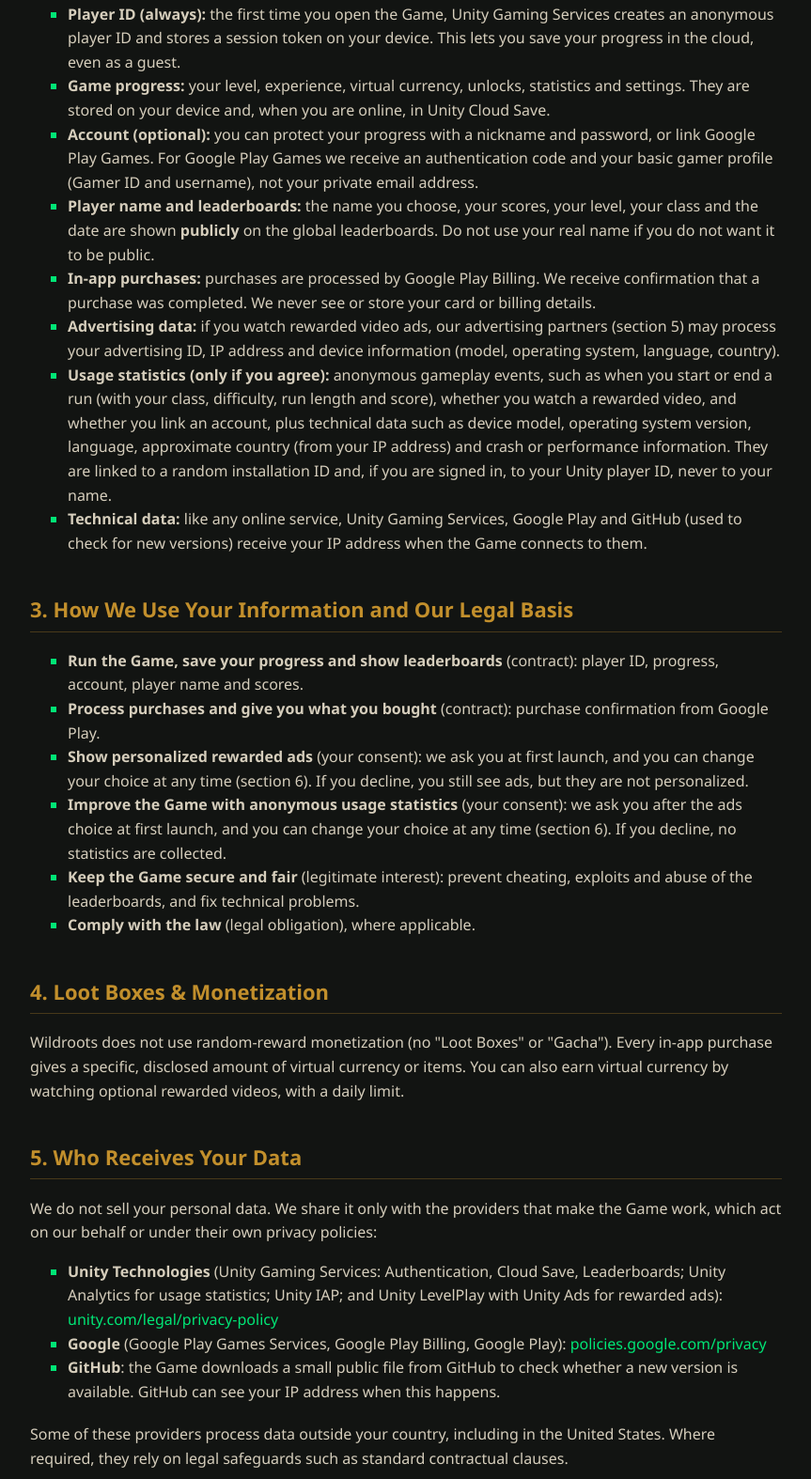
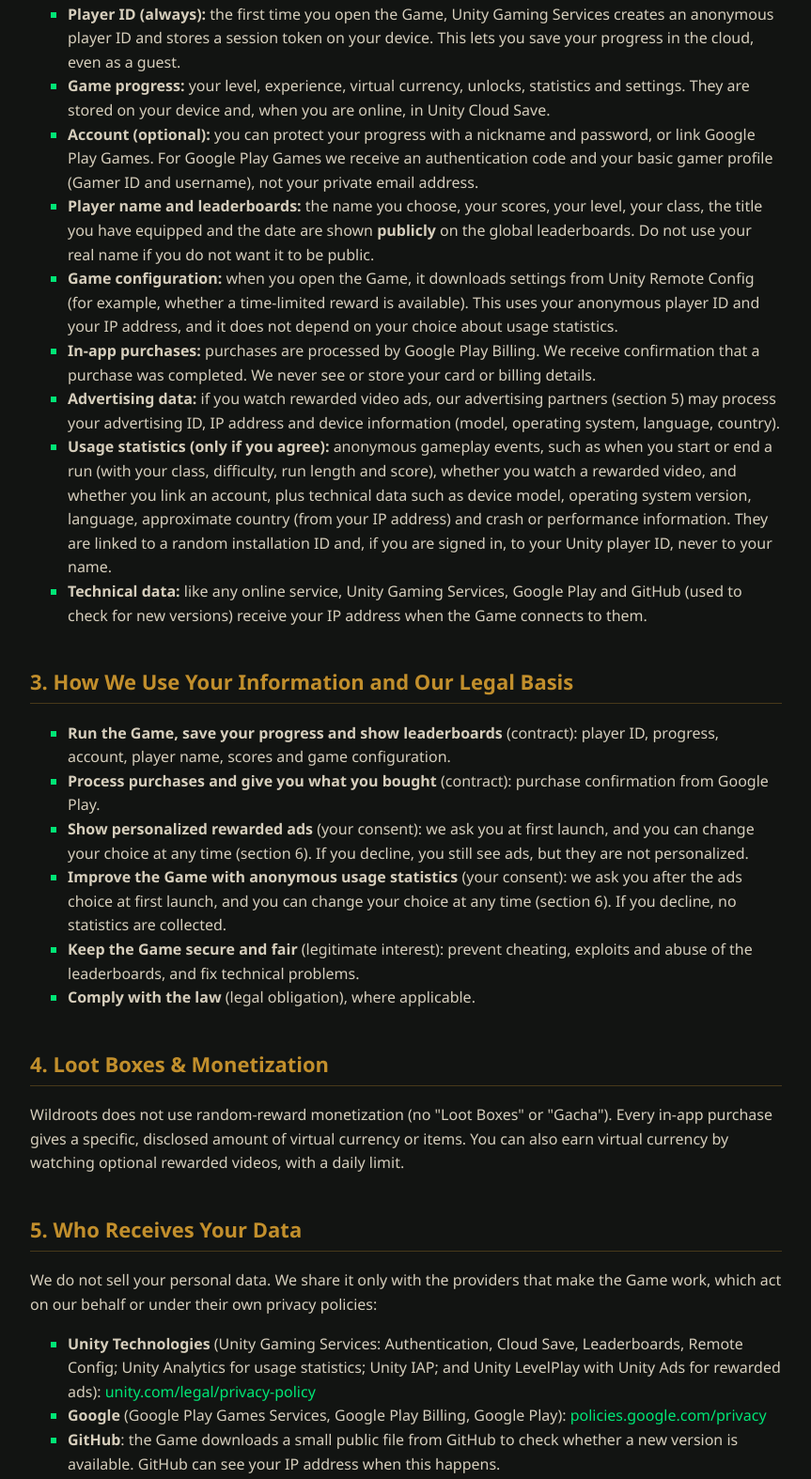
Before and after one commit to Panzadabira/Wildroots_website, a plain HTML site: page privacy.html in a window 1280 px wide. Shown: the part 660-2234 px from the top of the page at 94% size, without its empty margins (208-1071 px from the left). Drawn offline with Linux system fonts and the light colour scheme.

Commit message:
Privacy e Termini: Remote Config, titolo in classifica, premi a tempo, reset periodico classifiche; data 15/10/2026
Co-Authored-By: Claude Sonnet 5.5 <noreply@anthropic.com>

```diff
--- a/privacy.html
+++ b/privacy.html
@@ -18,7 +18,7 @@
 <body>
 
     <h1>Privacy Policy for Wildroots: Roguelike TD</h1>
-    <p><strong>Last Updated:</strong> October 14, 2026</p>
+    <p><strong>Last Updated:</strong> October 15, 2026</p>
     <p><strong>PanzaLabs</strong> ("we", "us", or "our") is the controller of your data when you play our mobile game <em>Wildroots: Roguelike TD</em> (subtitle: <em>Grove of the Last Guardian</em>) (the "Game"). This Privacy Policy explains what we collect, why, who receives it, and how you can control it. You can reach us at <a href="mailto:panzadabira@gmail.com">panzadabira@gmail.com</a>.</p>
     <p>See also our <a href="terms.html">Terms of Service</a>.</p>
 
@@ -31,7 +31,8 @@
         <li><span><strong>Player ID (always):</strong> the first time you open the Game, Unity Gaming Services creates an anonymous player ID and stores a session token on your device. This lets you save your progress in the cloud, even as a guest.</span></li>
         <li><span><strong>Game progress:</strong> your level, experience, virtual currency, unlocks, statistics and settings. They are stored on your device and, when you are online, in Unity Cloud Save.</span></li>
         <li><span><strong>Account (optional):</strong> you can protect your progress with a nickname and password, or link Google Play Games. For Google Play Games we receive an authentication code and your basic gamer profile (Gamer ID and username), not your private email address.</span></li>
-        <li><span><strong>Player name and leaderboards:</strong> the name you choose, your scores, your level, your class and the date are shown <strong>publicly</strong> on the global leaderboards. Do not use your real name if you do not want it to be public.</span></li>
+        <li><span><strong>Player name and leaderboards:</strong> the name you choose, your scores, your level, your class, the title you have equipped and the date are shown <strong>publicly</strong> on the global leaderboards. Do not use your real name if you do not want it to be public.</span></li>
+        <li><span><strong>Game configuration:</strong> when you open the Game, it downloads settings from Unity Remote Config (for example, whether a time-limited reward is available). This uses your anonymous player ID and your IP address, and it does not depend on your choice about usage statistics.</span></li>
         <li><span><strong>In-app purchases:</strong> purchases are processed by Google Play Billing. We receive confirmation that a purchase was completed. We never see or store your card or billing details.</span></li>
         <li><span><strong>Advertising data:</strong> if you watch rewarded video ads, our advertising partners (section 5) may process your advertising ID, IP address and device information (model, operating system, language, country).</span></li>
         <li><span><strong>Usage statistics (only if you agree):</strong> anonymous gameplay events, such as when you start or end a run (with your class, difficulty, run length and score), whether you watch a rewarded video, and whether you link an account, plus technical data such as device model, operating system version, language, approximate country (from your IP address) and crash or performance information. They are linked to a random installation ID and, if you are signed in, to your Unity player ID, never to your name.</span></li>
@@ -40,7 +41,7 @@
 
     <h2>3. How We Use Your Information and Our Legal Basis</h2>
     <ul>
-        <li><span><strong>Run the Game, save your progress and show leaderboards</strong> (contract): player ID, progress, account, player name and scores.</span></li>
+        <li><span><strong>Run the Game, save your progress and show leaderboards</strong> (contract): player ID, progress, account, player name, scores and game configuration.</span></li>
         <li><span><strong>Process purchases and give you what you bought</strong> (contract): purchase confirmation from Google Play.</span></li>
         <li><span><strong>Show personalized rewarded ads</strong> (your consent): we ask you at first launch, and you can change your choice at any time (section 6). If you decline, you still see ads, but they are not personalized.</span></li>
         <li><span><strong>Improve the Game with anonymous usage statistics</strong> (your consent): we ask you after the ads choice at first launch, and you can change your choice at any time (section 6). If you decline, no statistics are collected.</span></li>
@@ -54,7 +55,7 @@
     <h2>5. Who Receives Your Data</h2>
     <p>We do not sell your personal data. We share it only with the providers that make the Game work, which act on our behalf or under their own privacy policies:</p>
     <ul>
-        <li><span><strong>Unity Technologies</strong> (Unity Gaming Services: Authentication, Cloud Save, Leaderboards; Unity Analytics for usage statistics; Unity IAP; and Unity LevelPlay with Unity Ads for rewarded ads): <a href="https://unity.com/legal/privacy-policy" target="_blank">unity.com/legal/privacy-policy</a></span></li>
+        <li><span><strong>Unity Technologies</strong> (Unity Gaming Services: Authentication, Cloud Save, Leaderboards, Remote Config; Unity Analytics for usage statistics; Unity IAP; and Unity LevelPlay with Unity Ads for rewarded ads): <a href="https://unity.com/legal/privacy-policy" target="_blank">unity.com/legal/privacy-policy</a></span></li>
         <li><span><strong>Google</strong> (Google Play Games Services, Google Play Billing, Google Play): <a href="https://policies.google.com/privacy" target="_blank">policies.google.com/privacy</a></span></li>
         <li><span><strong>GitHub</strong>: the Game downloads a small public file from GitHub to check whether a new version is available. GitHub can see your IP address when this happens.</span></li>
     </ul>
```
Also changed, not shown: terms.html (+4 -4 lines).
